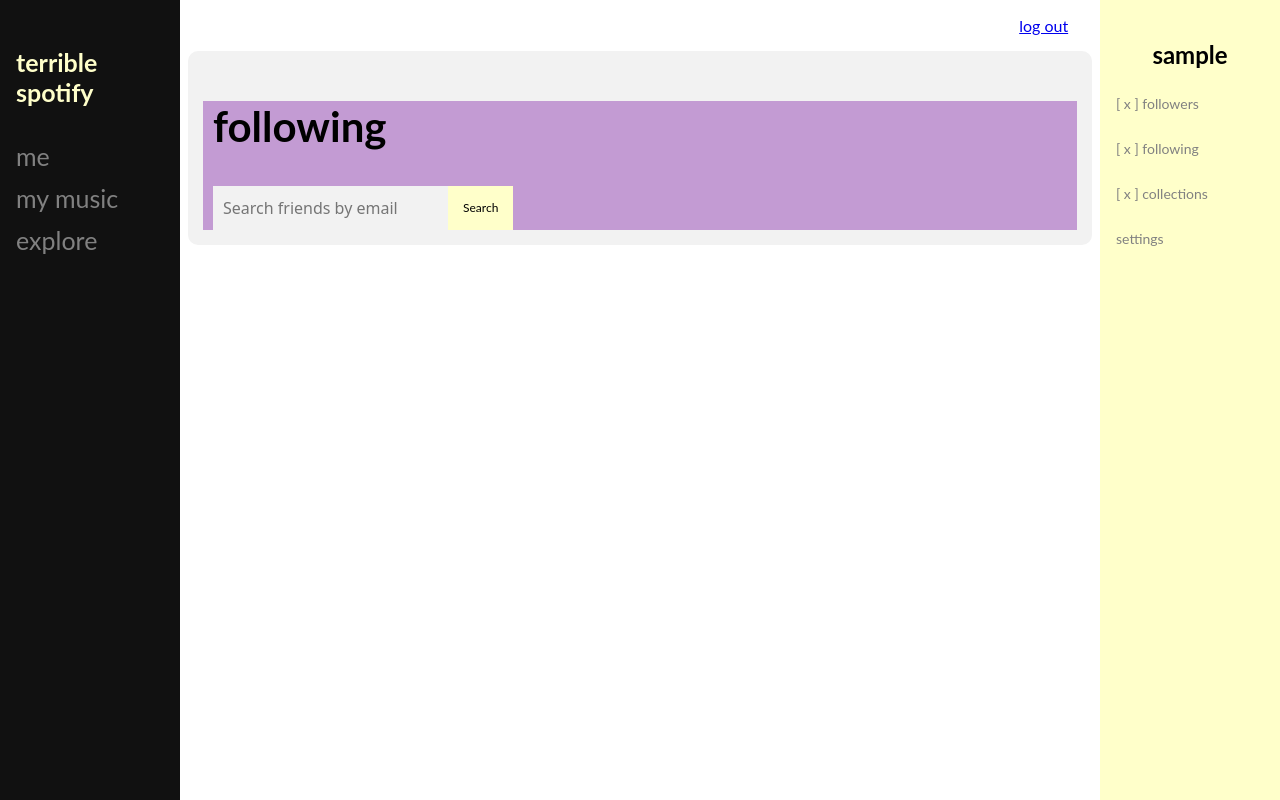
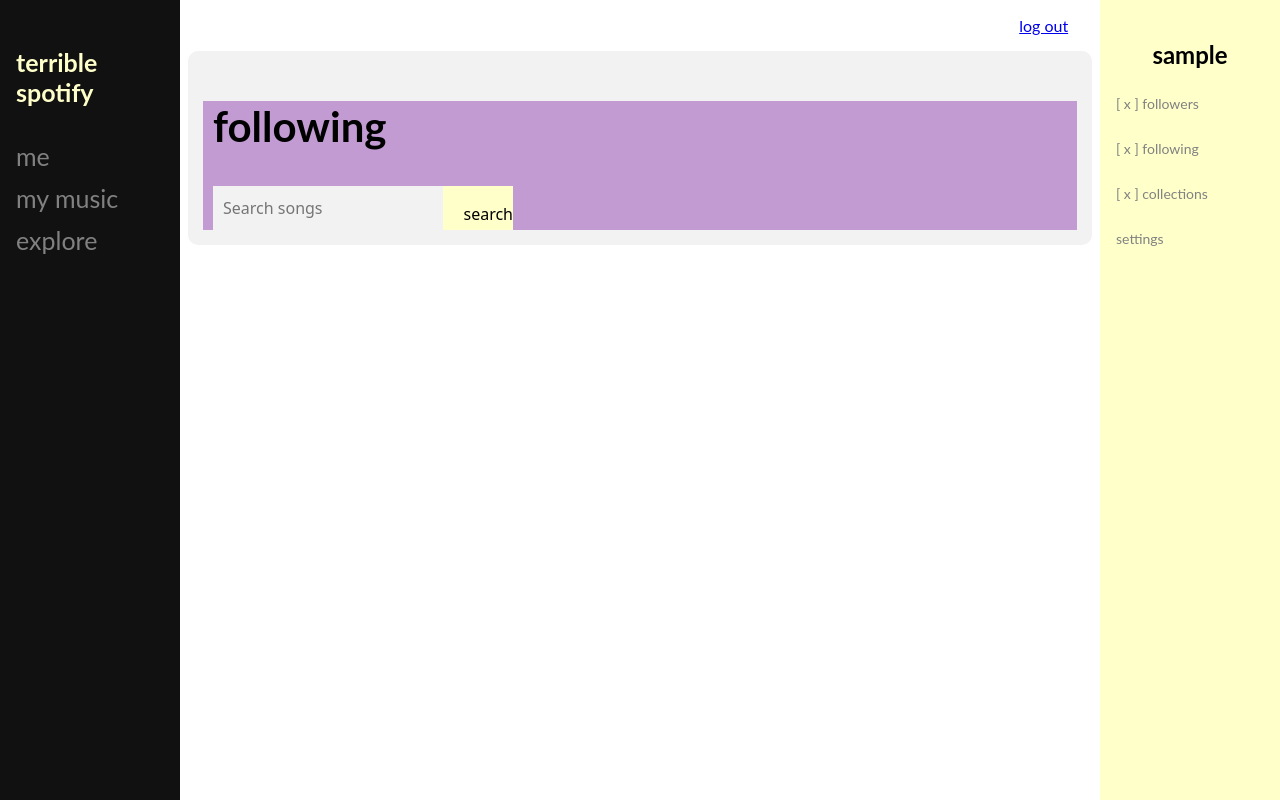
Before and after one commit to amb8489/music_DB, a Flask app: template website/templates/userpage.html in a window 1280 px wide, after a click that opens the changed part. Run offline with Flask 2, Linux system fonts and the light colour scheme; the template is opened without the code that fills it: most values are stand-ins (such as "Sample title", 1, 10 or a date in 2020).

Commit message:
user search

```diff
--- a/website/templates/userpage.html
+++ b/website/templates/userpage.html
@@ -98,11 +98,14 @@
 
           <!--following page -->
 
+
+
+
           <div class="following" id="following">
             <h2>following</h2>
-            <form id="form" role="search">
-              <input type="search" id="query" name="q" placeholder="Search friends by email" aria-label="Search through site content">
-              <button>Search</button>
+            <form action="/searchusers/" method="POST" id="form" role="search" >
+              <input type="search" type="text" id="usr_email" name="usr_email" placeholder="Search songs" aria-label="Search through site content">
+              <button><input type="submit" value="search"></button>
             </form>
           </div>
 
@@ -125,9 +128,9 @@
             <h2>explore</h2>
 
 
-            <form id="form" role="search">
-              <input type="search" id="query" name="q" placeholder="Search songs" aria-label="Search through site content">
-              <button>Search</button>
+            <form action="/searchusers/" method="POST" id="form" role="search" >
+              <input type="search" id="usr_email" name="q" placeholder="Search songs" aria-label="Search through site content">
+              <button><input type="submit" value="search"></button>
             </form>
 
 
--- a/website/views.py
+++ b/website/views.py
@@ -59,13 +59,12 @@ def search_users():
         form_data = request.form
 
 
-        user_data = request.args['user_data']  # counterpart for url_for()
         user_data = session['user_data']  # counterpart for session
 
-        email = form_data["email"]
+        email = form_data["usr_email"]
 
 
-        conn = get_connection()
+        conn = get_connection()  # import
         cur = conn.cursor()
         sql = "select username ,email" \
               "from useraccount " \
```
